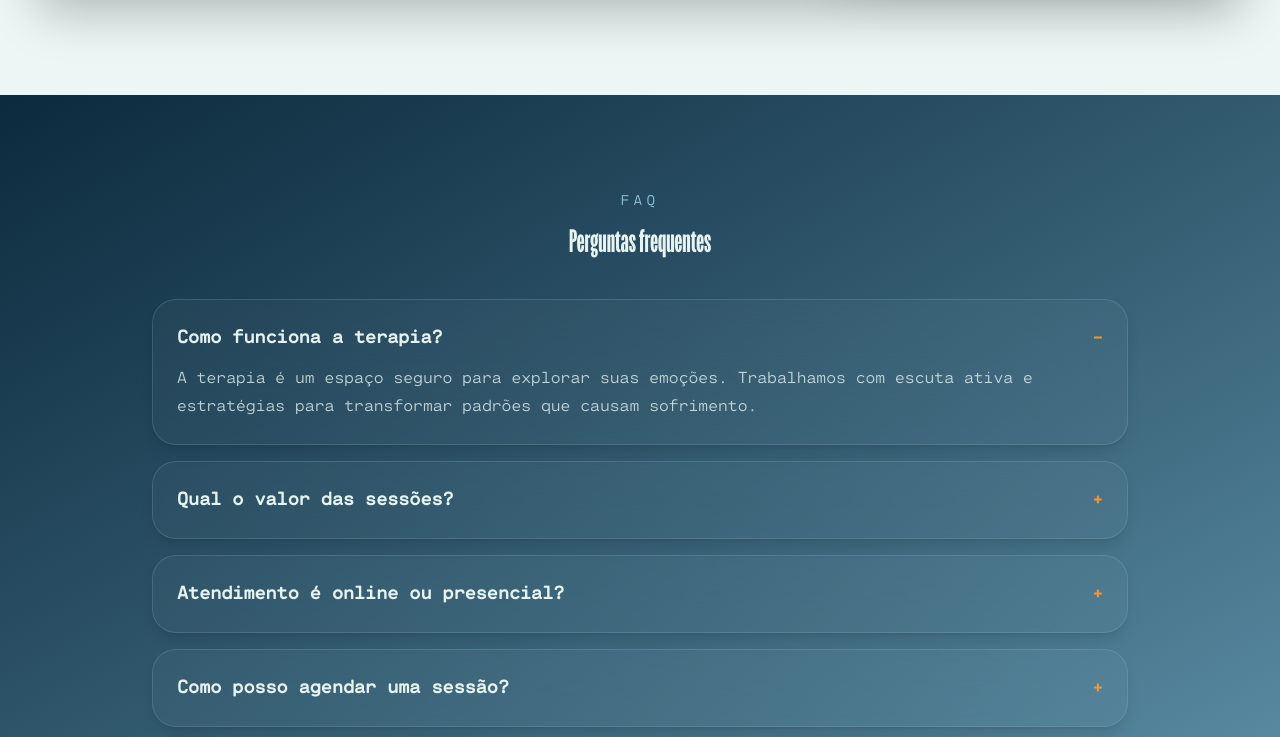
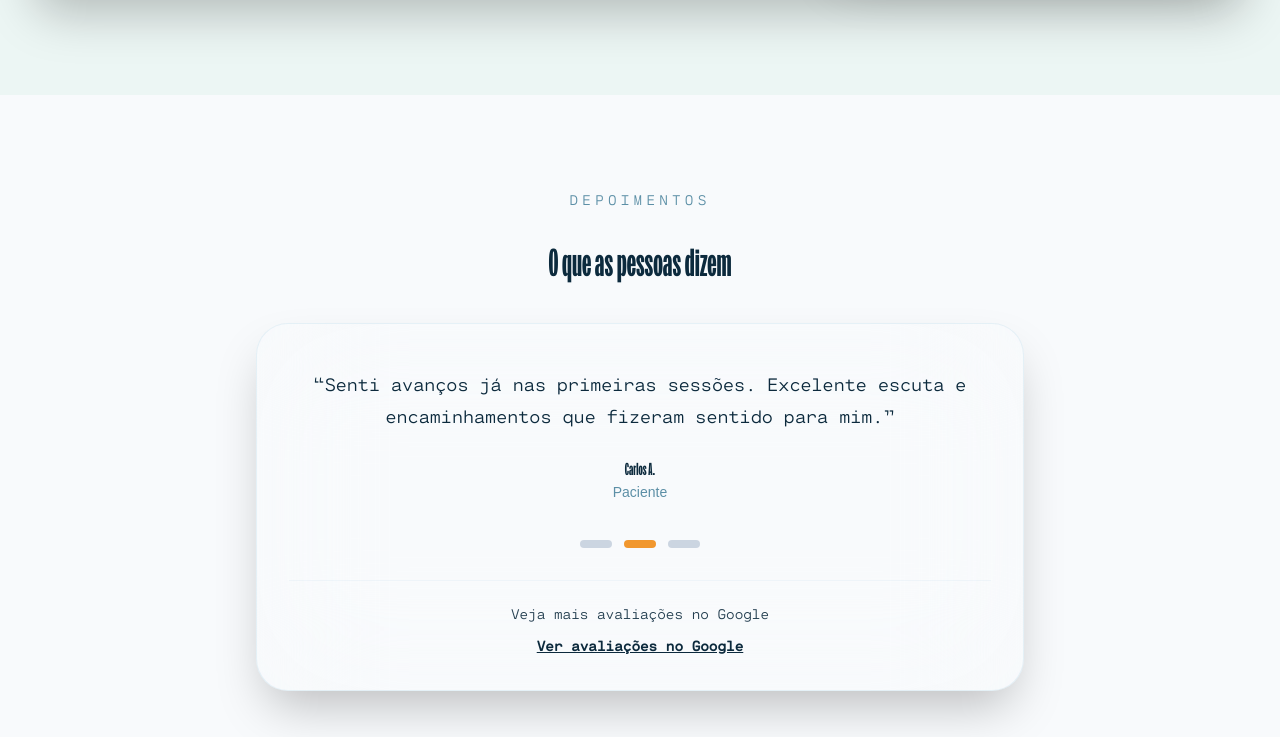
Before and after one commit to luanaschuler/thiago-psicologo, a Next.js app: page / in a window 1280 px wide. Shown: the part 3747-4484 px from the top of the page. Built offline with nearby package versions, Linux system fonts and the light colour scheme; a web font is replaced by a local one.

Commit message:
new testiomonials carrousel add, inserted new svgs

```diff
--- a/app/page.tsx
+++ b/app/page.tsx
@@ -4,6 +4,7 @@ import FeatureGrid from "@/components/FeatureGrid";
 import About from "@/components/About";
 import Blog from "@/components/Blog";
 import Charism from "@/components/Charism";
+import Testimonials from "@/components/Testimonials";
 import FAQ from "@/components/FAQ";
 import Footer from "@/components/Footer";
 
@@ -16,6 +17,7 @@ export default function Home() {
       <About />
       <Blog />
       <Charism />
+      <Testimonials />
       <FAQ />
       <Footer />
     </main>
--- a/components/FAQ.tsx
+++ b/components/FAQ.tsx
@@ -1,5 +1,6 @@
 "use client";
 
+import Image from "next/image";
 import { useState } from "react";
 import { motion } from "framer-motion";
 
@@ -48,6 +49,16 @@ export default function FAQ() {
           </h2>
         </div>
 
+        <div className="grid gap-10 lg:grid-cols-[auto_1fr] items-center">
+          <div className="flex justify-center lg:justify-start">
+            <Image
+              src="/Ativo_18.svg"
+              alt="FAQ visual"
+              width={360}
+              height={360}
+              className="h-auto w-full max-w-sm"
+            />
+          </div>
           <div className="space-y-4">
             {faqs.map((faq, index) => (
               <motion.div
@@ -68,12 +79,15 @@ export default function FAQ() {
                   </span>
                 </button>
                 {open === index && (
-                <p className="mt-3 text-[#e5f3f1]/80 leading-7">{faq.answer}</p>
+                  <p className="mt-3 text-[#e5f3f1]/80 leading-7">
+                    {faq.answer}
+                  </p>
                 )}
               </motion.div>
             ))}
           </div>
         </div>
+      </div>
     </motion.section>
   );
 }
--- /dev/null
+++ b/components/SectionDivider.tsx
@@ -0,0 +1,9 @@
+export default function SectionDivider() {
+  return (
+    <div className="pointer-events-none">
+      <div className="mx-auto max-w-7xl px-6">
+        <div className="w-full -mt-16 h-28 rounded-[2rem] bg-white/70 backdrop-blur-3xl shadow-2xl" />
+      </div>
+    </div>
+  );
+}
--- /dev/null
+++ b/components/Testimonials.tsx
@@ -0,0 +1,114 @@
+"use client";
+
+import { useEffect, useState } from "react";
+import Image from "next/image";
+
+import { motion } from "framer-motion";
+
+const testimonials = [
+  {
+    id: 1,
+    name: "Mariana S.",
+    role: "Paciente",
+    text: "O acompanhamento mudou minha relação com a ansiedade. Atendimento acolhedor e com estratégias práticas.",
+  },
+  {
+    id: 2,
+    name: "Carlos A.",
+    role: "Paciente",
+    text: "Senti avanços já nas primeiras sessões. Excelente escuta e encaminhamentos que fizeram sentido para mim.",
+  },
+  {
+    id: 3,
+    name: "Beatriz M.",
+    role: "Paciente",
+    text: "Profissionalismo e acolhimento. Recomendo para quem busca mais equilíbrio emocional.",
+  },
+];
+
+export default function Testimonials() {
+  const [index, setIndex] = useState(0);
+
+  useEffect(() => {
+    const t = setInterval(() => {
+      setIndex((i) => (i + 1) % testimonials.length);
+    }, 5000);
+    return () => clearInterval(t);
+  }, []);
+
+  return (
+    <motion.section
+      id="depoimentos"
+      initial={{ opacity: 0, y: 40 }}
+      whileInView={{ opacity: 1, y: 0 }}
+      transition={{ duration: 0.6 }}
+      className="relative py-24 bg-transparent"
+      viewport={{ once: true, amount: 0.2 }}
+    >
+      <div className="mx-auto max-w-7xl px-6">
+        <div className="space-y-8 text-center">
+          <p className="text-sm uppercase tracking-[0.3em] text-[#5c8fa6]">
+            Depoimentos
+          </p>
+          <h2 className="text-4xl font-semibold text-[#0c2a3d]">
+            O que as pessoas dizem
+          </h2>
+        </div>
+
+        <div className="mt-10 flex items-center justify-center">
+          <div className="w-full max-w-3xl rounded-4xl border border-[#94c5de]/20 bg-white/5 p-8 shadow-2xl backdrop-blur-3xl">
+            <div className="relative h-40 flex items-center justify-center">
+              {testimonials.map((t, i) => (
+                <motion.blockquote
+                  key={t.id}
+                  initial={{ opacity: 0, y: 10 }}
+                  animate={{
+                    opacity: i === index ? 1 : 0,
+                    y: i === index ? 0 : 10,
+                  }}
+                  transition={{ duration: 0.6 }}
+                  className={`absolute inset-0 flex flex-col items-center justify-center px-6 text-center ${i === index ? "" : "pointer-events-none"}`}
+                >
+                  <p className="text-lg leading-8 text-[#0c2a3d]">“{t.text}”</p>
+                  <div className="mt-6 text-center">
+                    <div className="font-semibold text-[#0c2a3d]">{t.name}</div>
+                    <div className="text-sm text-[#5c8fa6]">{t.role}</div>
+                  </div>
+                </motion.blockquote>
+              ))}
+            </div>
+
+            <div className="mt-6 flex items-center justify-center gap-3">
+              {testimonials.map((_, i) => (
+                <button
+                  key={i}
+                  aria-label={`Mostrar depoimento ${i + 1}`}
+                  onClick={() => setIndex(i)}
+                  className={`h-2 w-8 rounded-full transition ${i === index ? "bg-[#f1972e]" : "bg-[#cbd5e1]"}`}
+                />
+              ))}
+            </div>
+
+            <div className="mt-8 border-t border-[#94c5de]/10 pt-6 text-center">
+              <p className="text-sm text-[#0c2a3d]/90">
+                Veja mais avaliações no Google
+              </p>
+              <a
+                href="https://www.google.com/search?q=thiago+wanderweger&oq=thiago&gs_lcrp=EgZjaHJvbWUqCAgEEEUYJxg7MgYIABBFGDwyBggBEEUYOTINCAIQLhiDARixAxiABDIICAMQRRgnGDsyCAgEEEUYJxg7MgYIBRBFGD0yBggGEEUYPTIGCAcQRRg90gEINTE3MWowajeoAgCwAgA&sourceid=chrome&ie=UTF-8#"
+                target="_blank"
+                rel="noreferrer"
+                className="mt-3 inline-block text-sm font-semibold text-[#0c2a3d] underline"
+              >
+                Ver avaliações no Google
+              </a>
+            </div>
+          </div>
+        </div>
+
+        <div className="mt-12 flex justify-center">
+          <Image src="/Ativo_2.svg" alt="Separador" width={240} height={48} />
+        </div>
+      </div>
+    </motion.section>
+  );
+}
```
Also changed, not shown: public/Ativo_18.svg (renamed from public/Ativo 18.svg), public/Ativo_2.svg (renamed from public/Ativo 2.svg). Lines whose indentation alone changed are shown as unchanged.
